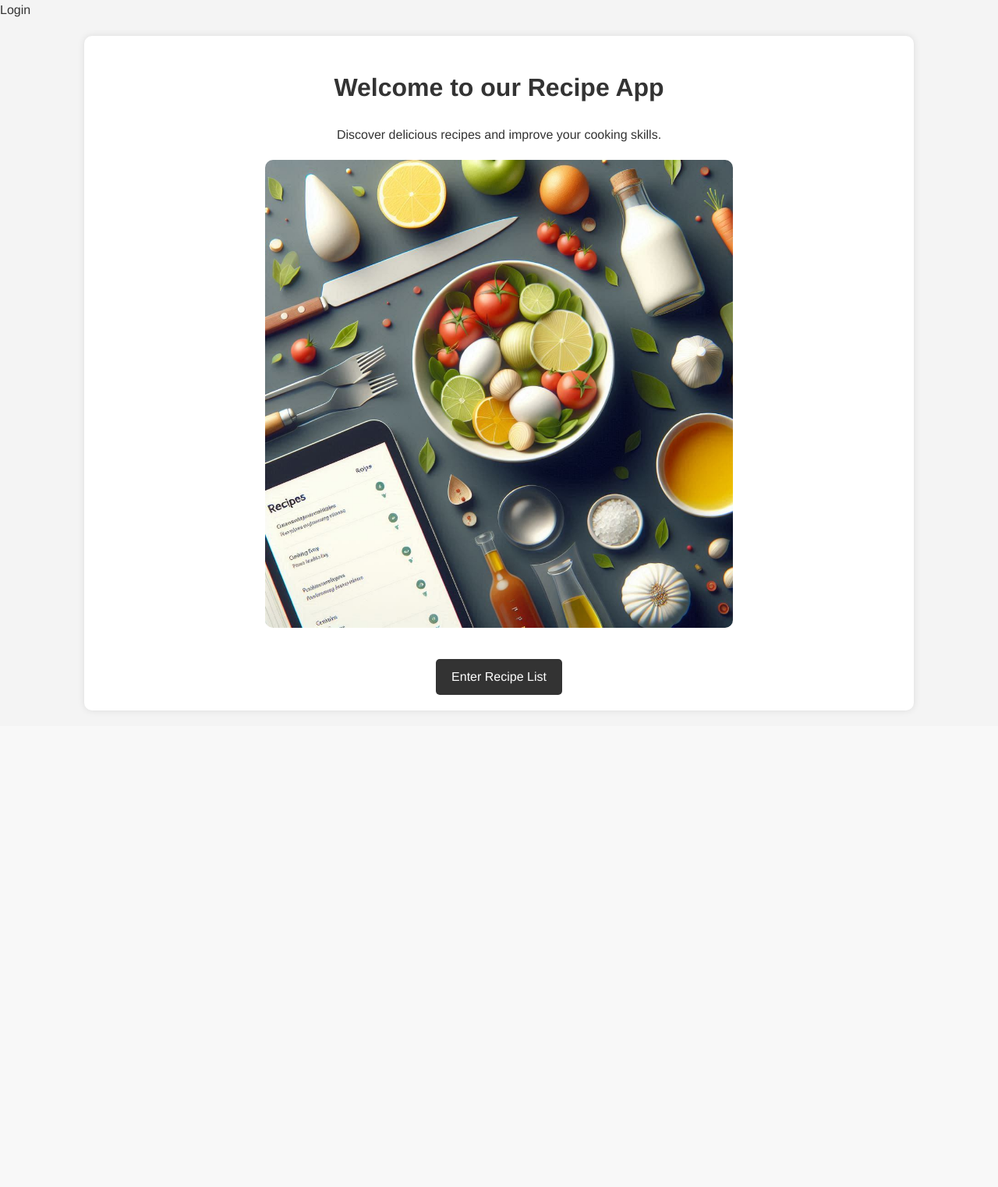
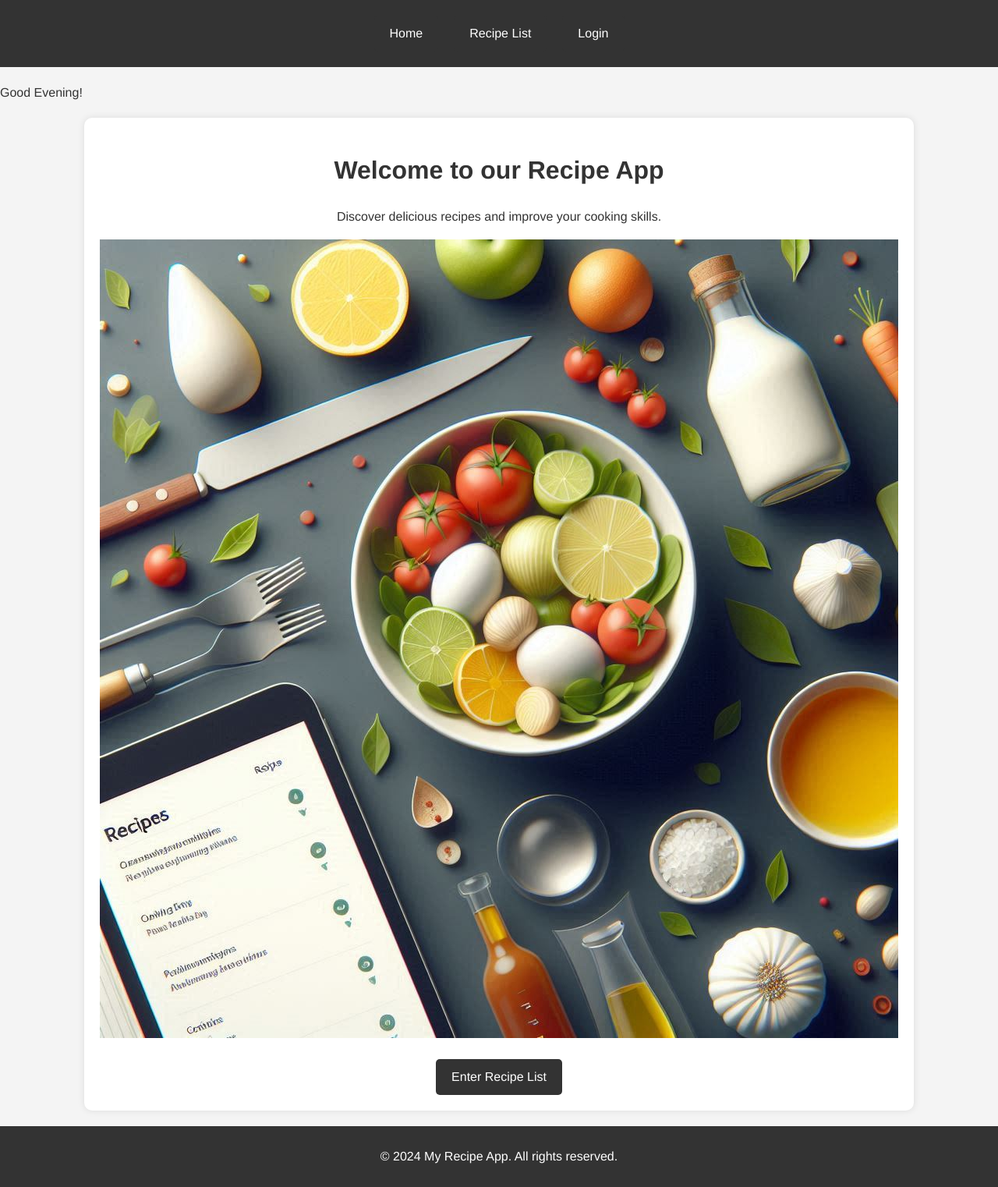
Before and after one commit to timone019/A2_Recipe_App, a Django app: page / in a window 1280 px wide. Shown: the whole page at 78% size. Before the commit the page ends 913 px from the top, so only its background shows below. Run offline with Django 5.2, Linux system fonts and the light colour scheme.

Commit message:
2.8: Centralized Common Styling into universal base template with base styling for navbar, footer and any other common stylings

```diff
--- /dev/null
+++ b/src/recipe/static/recipe/css/recipe-home.css
@@ -0,0 +1,54 @@
+/* recipe-home.css */
+
+/* General Styles */
+body {
+    font-family: 'Helvetica Neue', Arial, sans-serif;
+    margin: 0;
+    padding: 0;
+    background-color: #f4f4f4;
+    color: #333;
+    line-height: 1.6;
+}
+
+header {
+    background-color: #333;
+    color: #fff;
+    padding: 20px 0;
+    text-align: center;
+    margin-bottom: 20px;
+}
+
+a {
+    color: #333;
+    text-decoration: none;
+}
+
+a:hover {
+    color: #555;
+}
+
+.home-container {
+    width: 80%;
+    margin: 20px auto;
+    background-color: #fff;
+    padding: 20px;
+    box-shadow: 0 0 10px rgba(0, 0, 0, 0.1);
+    border-radius: 10px;
+    text-align: center; /* Center align content */
+}
+
+/* Link Styles */
+.enter-link {
+    display: inline-block;
+    margin-top: 20px;
+    padding: 10px 20px;
+    background-color: #333;
+    color: #fff;
+    text-decoration: none;
+    border-radius: 5px;
+    transition: background-color 0.3s ease;
+}
+
+.enter-link:hover {
+    background-color: #555;
+}
--- /dev/null
+++ b/src/recipe/static/recipe/js/home.js
@@ -0,0 +1,20 @@
+document.addEventListener('DOMContentLoaded', function() {
+
+    // Example: Add an event listener to the login button
+    const loginButton = document.querySelector('.btn');
+    loginButton.addEventListener('click', function() {
+        alert('Welcome, You can now enter!');
+    });
+
+    // Example: Add a dynamic greeting based on the time of day
+    const greeting = document.createElement('p');
+    const hours = new Date().getHours();
+    if (hours < 12) {
+        greeting.textContent = 'Good Morning!';
+    } else if (hours < 18) {
+        greeting.textContent = 'Good Afternoon!';
+    } else {
+        greeting.textContent = 'Good Evening!';
+    }
+    document.querySelector('main').prepend(greeting);
+});
--- a/src/recipe/templates/recipe/home.html
+++ /dev/null
@@ -1,22 +0,0 @@
-{% load static %}
-
-<!DOCTYPE html>
-<html>
-    <head>
-        <title>Recipe App</title>
-        <link rel="stylesheet" type="text/css" href="{% static 'recipe/css/styles.css' %}">
-    </head>
-        {% if user.is_authenticated %}
-            <a href="{% url 'logout' %}">Logout</a>
-        {% else %}
-            <a href="{% url 'login' %}">Login</a>
-        {% endif %}
-        <body>
-            <div class="home-container">
-                <h1>Welcome to our Recipe App</h1>
-                <p>Discover delicious recipes and improve your cooking skills.</p>
-                <img src="{% static 'recipe/images/recipeHome.jpeg' %}" alt="home" class="recipe-detail-image">
-                <a href="{% url 'recipe:recipe_list' %}" class="enter-link">Enter Recipe List</a>
-            </div>
-        </body>
-</html>
--- /dev/null
+++ b/src/recipe/templates/recipe/recipe_home.html
@@ -0,0 +1,19 @@
+{% extends 'base/base.html' %}
+{% load static %}
+{% block title %}Recipe App{% endblock %}
+{% block extra_css %}
+<link rel="stylesheet" type="text/css" href="{% static 'recipe/css/recipe-home.css' %}">
+{% endblock %}
+
+{% block extra_js %}
+    <script src="{% static 'recipe/js/home.js' %}" defer></script>
+{% endblock %}
+
+{% block content %}
+    <div class="home-container">
+        <h1>Welcome to our Recipe App</h1>
+        <p>Discover delicious recipes and improve your cooking skills.</p>
+        <img src="{% static 'recipe/images/recipeHome.jpeg' %}" alt="home" class="recipe-detail-image">
+        <a href="{% url 'recipe:recipe_list' %}" class="enter-link btn">Enter Recipe List</a>
+    </div>
+{% endblock %}
--- a/src/recipe/urls.py
+++ b/src/recipe/urls.py
@@ -4,7 +4,7 @@ from .views import home, recipe_list, recipe_detail
 app_name = 'recipe'
 
 urlpatterns = [
-    path('', home, name='home'),
+    path('', home, name='recipe_home'),
     path('recipes/', recipe_list, name='recipe_list'),
     path('recipe/<int:recipe_id>/', recipe_detail, name='recipe_detail'),
     # path('recipe/', success, name='success'),
--- a/src/recipe/views.py
+++ b/src/recipe/views.py
@@ -11,7 +11,7 @@ from .utils import get_chart
 # Create your views here.
 
 def home(request):
-    return render(request, 'recipe/home.html')
+    return render(request, 'recipe/recipe_home.html')
 
 @login_required
 def recipe_list(request):
--- a/src/recipe_project/settings.py
+++ b/src/recipe_project/settings.py
@@ -122,9 +122,9 @@ USE_TZ = True
 
 STATIC_URL = '/static/'
 
-STATICFILES_DIRS = [os.path.join(BASE_DIR, 'static')]
+STATICFILES_DIRS = [BASE_DIR / 'static']
 
-STATIC_ROOT = os.path.join(BASE_DIR, 'staticfiles')
+STATIC_ROOT = BASE_DIR / 'staticfiles'
 
 MEDIA_URL = '/media/'
 MEDIA_ROOT= BASE_DIR / 'media'
--- /dev/null
+++ b/src/static/base/css/base.css
@@ -0,0 +1,51 @@
+/* base.css */
+
+/* General Styles */
+body {
+    font-family: 'Helvetica Neue', Arial, sans-serif;
+    margin: 0;
+    padding: 0;
+    background-color: #f4f4f4;
+    color: #333;
+    line-height: 1.6;
+}
+
+header {
+    background-color: #333;
+    color: #fff;
+    padding: 20px 0;
+    text-align: center;
+    margin-bottom: 20px;
+}
+
+.navbar {
+    display: flex;
+    justify-content: center;
+    gap: 20px;
+}
+
+.navbar .nav-link {
+    color: #fff; /* Ensure the link color is white */
+    text-decoration: none;
+    padding: 10px 20px;
+    background-color: #333;
+    border-radius: 5px;
+    transition: background-color 0.3s ease;
+}
+
+.navbar .nav-link:hover {
+    background-color: #555;
+}
+
+footer {
+    background-color: #333;
+    color: #fff;
+    text-align: center;
+    padding: 10px 0;
+    position: relative;
+    width: 100%;
+    bottom: 0;
+    display: flex;
+    justify-content: center;
+    align-items: center;
+}
--- /dev/null
+++ b/src/templates/base/base.html
@@ -0,0 +1,31 @@
+{% load static %}
+
+<!DOCTYPE html>
+<html>
+<head>
+    <title>{% block title %}My Recipe App{% endblock %}</title>
+    <link rel="stylesheet" href="{% static 'base/css/base.css' %}">
+    {% block extra_css %}{% endblock %}
+</head>
+<body>
+    <header>
+        <nav class="navbar">
+            <a href="{% url 'recipe:recipe_home' %}" class="nav-link">Home</a>
+            <a href="{% url 'recipe:recipe_list' %}" class="nav-link">Recipe List</a>
+            {% if user.is_authenticated %}
+                <a href="{% url 'logout' %}" class="nav-link">Logout</a>
+            {% else %}
+                <a href="{% url 'login' %}" class="nav-link">Login</a>
+            {% endif %}
+        </nav>
+    </header>
+    <main>
+        {% block content %}
+        {% endblock %}
+    </main>
+    <footer>
+        <p>&copy; 2024 My Recipe App. All rights reserved.</p>
+    </footer>
+    {% block extra_js %}{% endblock %}
+</body>
+</html>
```
Also changed, not shown: src/recipe/static/recipe/css/recipe-detail.css (added, +71 -0 lines), src/recipe/static/recipe/css/recipe-list.css (renamed from src/recipe/static/recipe/css/styles.css, +5 -38 lines), src/recipe/templates/recipe/recipe_detail.html (+7 -13 lines), src/recipe/templates/recipe/recipe_list.html (+9 -19 lines), src/static/auth/login.css (added), 4 other files.
